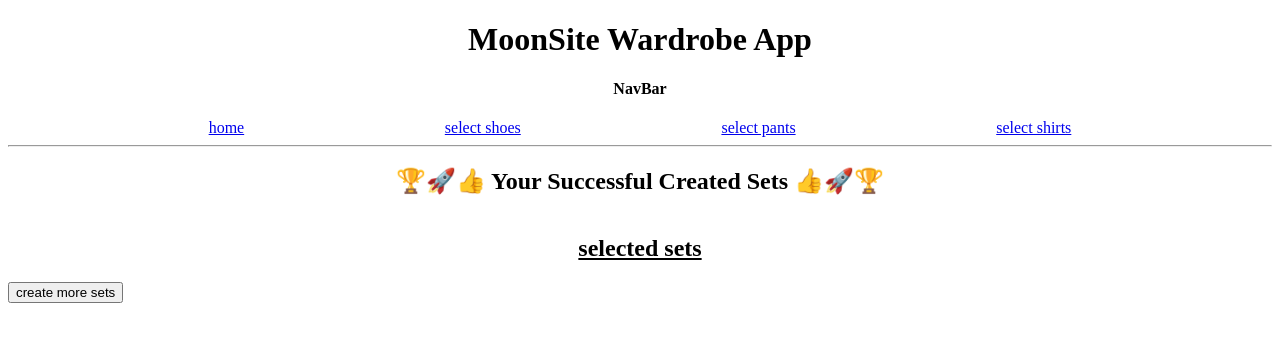
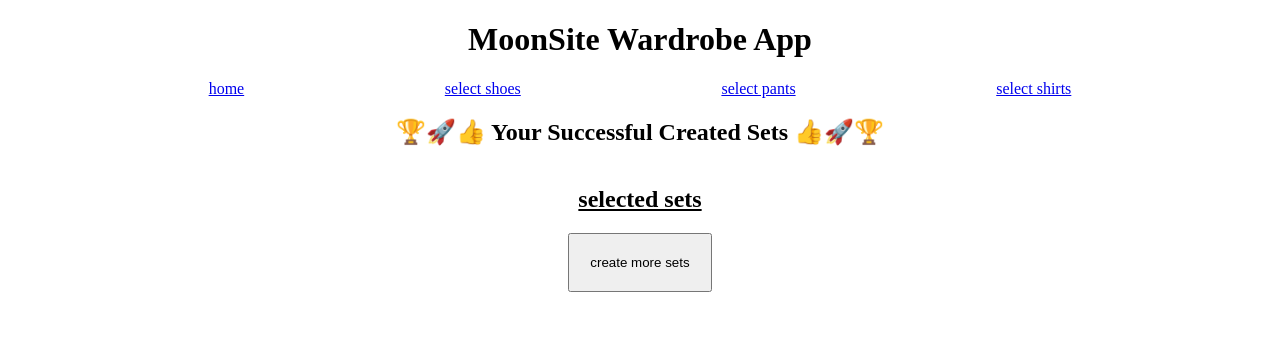
Before and after one commit to urielimelech/moonsite, a React (Create React App) app: page /success in a window 1280 px wide. Shown: the top 342 px of the page. Built offline with nearby package versions, Linux system fonts and the light colour scheme.

Commit message:
center some components

```diff
--- a/src/BaseComponents/Navbar.js
+++ b/src/BaseComponents/Navbar.js
@@ -1,20 +1,18 @@
 import { Link } from "react-router-dom";
 import { CustomList } from "./CustomList";
-import { H1, H4 } from "./Text";
+import { H1 } from "./Text";
 import { View } from "./View";
 
 export const NavBar = () => {
     return (
         <View>
             <H1 style={styles.mainHeader}>MoonSite Wardrobe App</H1>
-            <H4 style={styles.subHeader}>NavBar</H4>
             <CustomList style={styles.navigationContainer}>
                 <Link to="/">home</Link>
                 <Link to="/shoes">select shoes</Link>
                 <Link to="/pants">select pants</Link>
                 <Link to="/shirts">select shirts</Link>
             </CustomList>
-            <hr />
         </View>
     );
 };
--- a/src/Screens/ChooseScreens/ChoosePantsScreen.js
+++ b/src/Screens/ChooseScreens/ChoosePantsScreen.js
@@ -28,7 +28,7 @@ export const ChoosePantsScreen = props => {
         props.history.push('/')
     }
 
-    return <View>
+    return <View style={styles.screen}>
         <Text>Search Field:</Text>
         <TextInput onChangeText={onChangeInputText} />
         <View style={styles.container}>
--- a/src/Screens/ChooseScreens/ChooseShirtsScreen.js
+++ b/src/Screens/ChooseScreens/ChooseShirtsScreen.js
@@ -28,7 +28,7 @@ export const ChooseShirtsScreen = props => {
         props.history.push('/')
     }
 
-    return <View>
+    return <View style={styles.screen}>
         <Text>Search Field:</Text>
         <TextInput onChangeText={onChangeInputText} />
         <View style={styles.container}>
--- a/src/Screens/ChooseScreens/ChooseShoeScreen.js
+++ b/src/Screens/ChooseScreens/ChooseShoeScreen.js
@@ -28,7 +28,7 @@ export const ChooseShoeScreen = props => {
         props.history.push('/')
     }
 
-    return <View>
+    return <View style={styles.screen}>
         <Text>Search Field:</Text>
         <TextInput onChangeText={onChangeInputText} />
         <View style={styles.container}>
--- a/src/Screens/ChooseScreens/StylesChooseScreen.js
+++ b/src/Screens/ChooseScreens/StylesChooseScreen.js
@@ -1,4 +1,9 @@
 const styles = {
+    screen: {
+        display: 'flex',
+        flexDirection: 'column',
+        alignItems: 'center'
+    },
     container: {
         display: 'flex',
         justifyContent: 'center'
--- a/src/Screens/SuccessScreen/SuccessScreen.js
+++ b/src/Screens/SuccessScreen/SuccessScreen.js
@@ -16,9 +16,9 @@ export const SuccessScreen = props => {
     }
 
     return (
-        <View>
+        <View style={styles.container}>
             <H2 style={styles.header}>🏆🚀👍 Your Successful Created Sets 👍🚀🏆</H2>
-            <CustomList listHeader='selected sets'>
+            <CustomList listHeader='selected sets' style={styles.clothSetListContainer}>
                 {wardrobeStore.clothSets.map(
                     (clothSet, index) => (
                         <ClothSetComponent
@@ -30,7 +30,7 @@ export const SuccessScreen = props => {
                     )
                 )}
             </CustomList>
-            <CustomButton buttonLabel='create more sets' onClick={onCreateMorePressed} />
+            <CustomButton buttonLabel='create more sets' onClick={onCreateMorePressed} style={styles.addMoreButton} />
         </View>
     )
 }
--- a/src/Screens/SuccessScreen/SuccessScreenStyles.js
+++ b/src/Screens/SuccessScreen/SuccessScreenStyles.js
@@ -10,8 +10,13 @@ const styles = {
     header: {
         textAlign: 'center'
     },
-    clothSetHeader: {
-
+    container: {
+        display: 'flex',
+        flexDirection: 'column',
+    },
+    addMoreButton: {
+        alignSelf: 'center',
+        padding: 20
     }
 }
 export default styles
```
